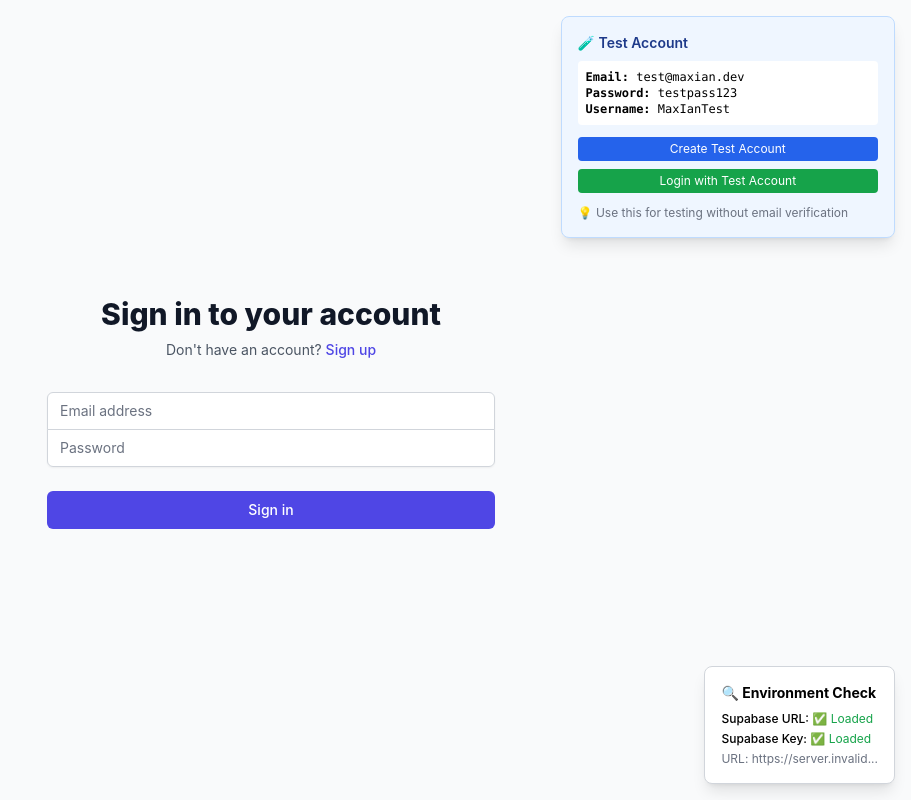
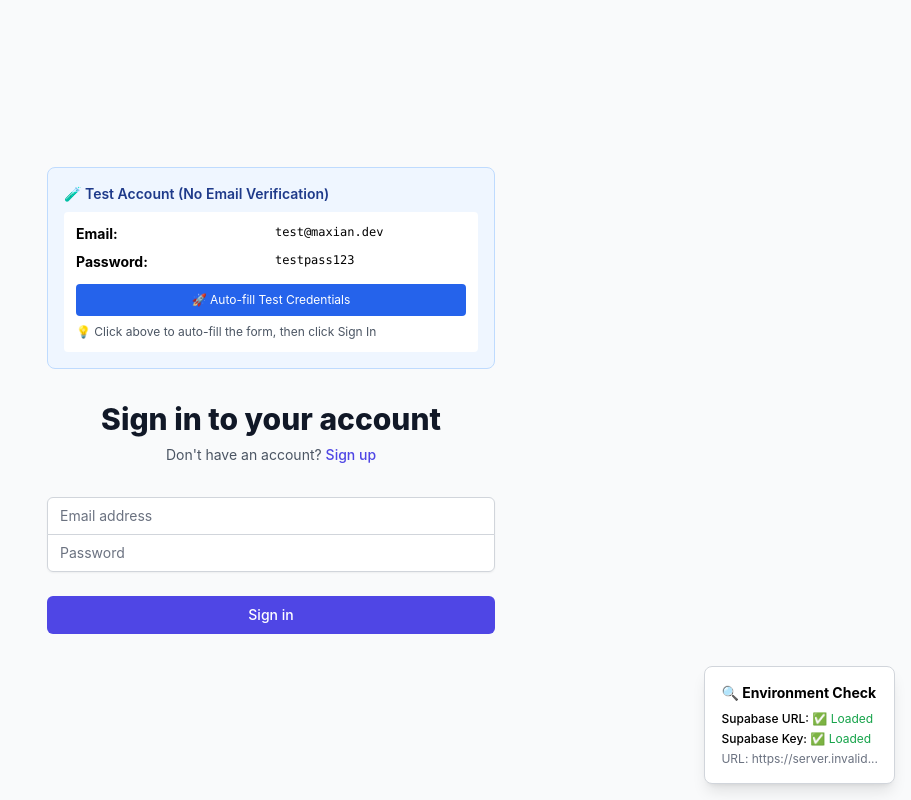
Before and after one commit to Strik88/MaxIan-Tracker, a React (Create React App) app: page / in a window 1280 px wide. Shown: the whole page, without its empty margins (369-1280 px from the left). Built offline with nearby package versions, Linux system fonts and the light colour scheme; no server answers.

Commit message:
🎯 Better test credentials: Add auto-fill button directly to login form

```diff
--- a/src/App.tsx
+++ b/src/App.tsx
@@ -4,7 +4,6 @@ import { AuthProvider, useAuth } from './contexts/AuthContext'
 import { AuthForm } from './components/Auth/AuthForm'
 import { Dashboard } from './components/Dashboard/Dashboard'
 import { EnvCheck } from './components/Debug/EnvCheck'
-import { TestUser } from './components/Debug/TestUser'
 import './App.css'
 
 // Force deployment timestamp: 2025-01-31 20:05
@@ -57,7 +56,6 @@ const AppContent: React.FC = () => {
   return (
     <>
       <AuthForm mode={authMode} onToggleMode={toggleAuthMode} />
-      <TestUser />
       <EnvCheck />
     </>
   )
--- a/src/components/Auth/AuthForm.tsx
+++ b/src/components/Auth/AuthForm.tsx
@@ -79,9 +79,42 @@ export const AuthForm: React.FC<AuthFormProps> = ({ mode, onToggleMode }) => {
 
   const isLogin = mode === 'login'
 
+  const fillTestCredentials = () => {
+    setFormData({
+      email: 'test@maxian.dev',
+      password: 'testpass123',
+      username: 'MaxIanTest'
+    })
+    setError('')
+    setSuccessMessage('')
+  }
+
   return (
     <div className="min-h-screen flex items-center justify-center bg-gray-50 py-12 px-4 sm:px-6 lg:px-8">
       <div className="max-w-md w-full space-y-8">
+        {/* Test Credentials Box */}
+        <div className="bg-blue-50 border border-blue-200 rounded-lg p-4 mb-6">
+          <h3 className="text-sm font-semibold text-blue-900 mb-2">🧪 Test Account (No Email Verification)</h3>
+          <div className="bg-white rounded p-3 text-sm">
+            <div className="grid grid-cols-2 gap-2">
+              <div><strong>Email:</strong></div>
+              <div className="font-mono text-xs">test@maxian.dev</div>
+              <div><strong>Password:</strong></div>
+              <div className="font-mono text-xs">testpass123</div>
+            </div>
+            <button
+              type="button"
+              onClick={fillTestCredentials}
+              className="mt-3 w-full bg-blue-600 text-white py-2 px-3 rounded text-xs hover:bg-blue-700 transition-colors"
+            >
+              🚀 Auto-fill Test Credentials
+            </button>
+            <div className="mt-2 text-xs text-gray-600">
+              💡 Click above to auto-fill the form, then click Sign In
+            </div>
+          </div>
+        </div>
+
         <div>
           <h2 className="mt-6 text-center text-3xl font-extrabold text-gray-900">
             {isLogin ? 'Sign in to your account' : 'Create your account'}
```
